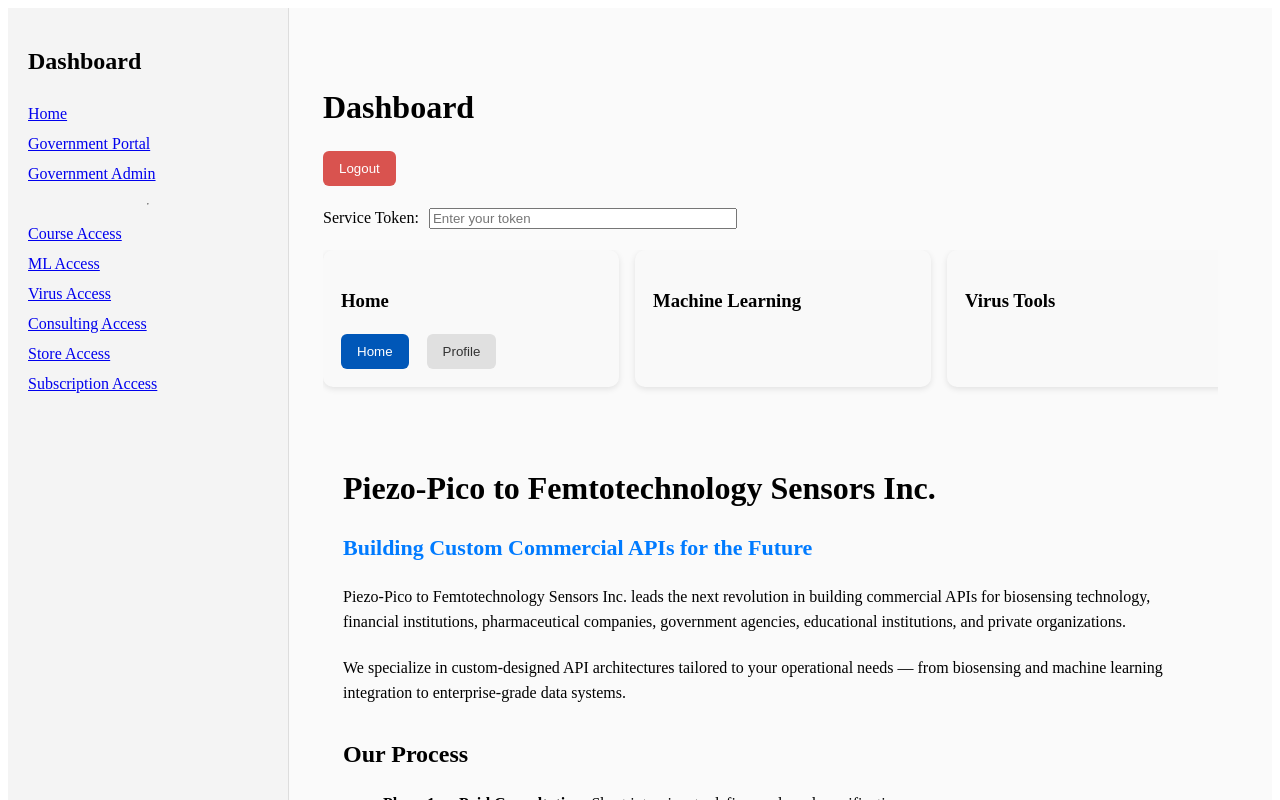
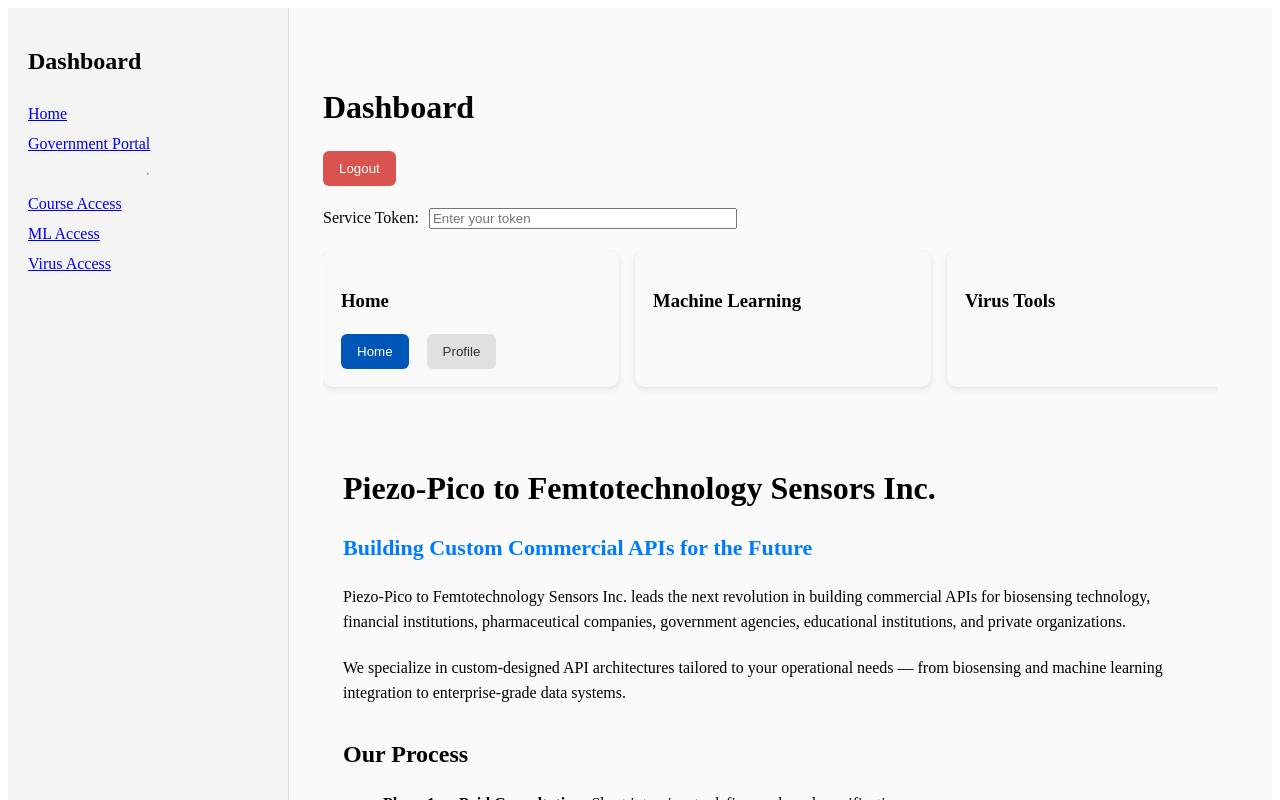
Before and after one commit to selemaniseif12/ai_biosensing_frontend, a Next.js app: page /dashboard in a window 1280 px wide. Shown: the top 800 px of the page. Built offline with nearby package versions, Linux system fonts and the light colour scheme.

Commit message:
Hide admin tools from public sidebar

```diff
--- a/app/dashboard/components/Sidebar.jsx
+++ b/app/dashboard/components/Sidebar.jsx
@@ -4,7 +4,6 @@ import Link from "next/link";
 import React from "react";
 
 export default function Sidebar() {
-  // Check if admin is logged in
   const isAdmin =
     typeof window !== "undefined"
       ? !!localStorage.getItem("admin_token")
@@ -29,44 +28,29 @@ export default function Sidebar() {
         {/* Home */}
         <Link href="/dashboard">Home</Link>
 
-        {/* Government Dashboard */}
+        {/* Government Portal */}
         <Link href="/dashboard/government">Government Portal</Link>
-
-        {/* Government Admin Viewer */}
-        <Link href="/dashboard/government/admin">Government Admin</Link>
 
         <hr style={{ borderColor: "#ddd" }} />
 
-        {/* Course Access */}
+        {/* Public Services */}
         <Link href="/dashboard/course-access">Course Access</Link>
 
-        {/* ML Access */}
         <Link href="/dashboard/ml-access">ML Access</Link>
 
-        {/* Virus Access */}
         <Link href="/dashboard/virus-access">Virus Access</Link>
 
-        {/* Consulting Access */}
-        <Link href="/dashboard/consulting-access">Consulting Access</Link>
-
-        {/* Store Access */}
-        <Link href="/dashboard/store-access">Store Access</Link>
-
-        {/* Subscription Access */}
-        <Link href="/dashboard/subscription-access">Subscription Access</Link>
-
-        {/* ----------------------------- */}
-        {/* ADMIN‑ONLY LINKS (hidden unless logged in) */}
-        {/* ----------------------------- */}
-
+        {/* ADMIN‑ONLY LINKS */}
         {isAdmin && (
           <>
             <hr style={{ borderColor: "#ddd" }} />
 
+            <Link href="/admin-system">Admin & System</Link>
+
             <Link href="/dashboard/admin">Admin Dashboard</Link>
-            <Link href="/dashboard/admin/payments">Payments</Link>
-            <Link href="/dashboard/admin/devices">Devices</Link>
-            <Link href="/dashboard/admin/students">Students</Link>
+
+            <Link href="/board/admin/students">Students</Link>
+
             <Link href="/dashboard/admin/logs">System Logs</Link>
           </>
         )}
```
